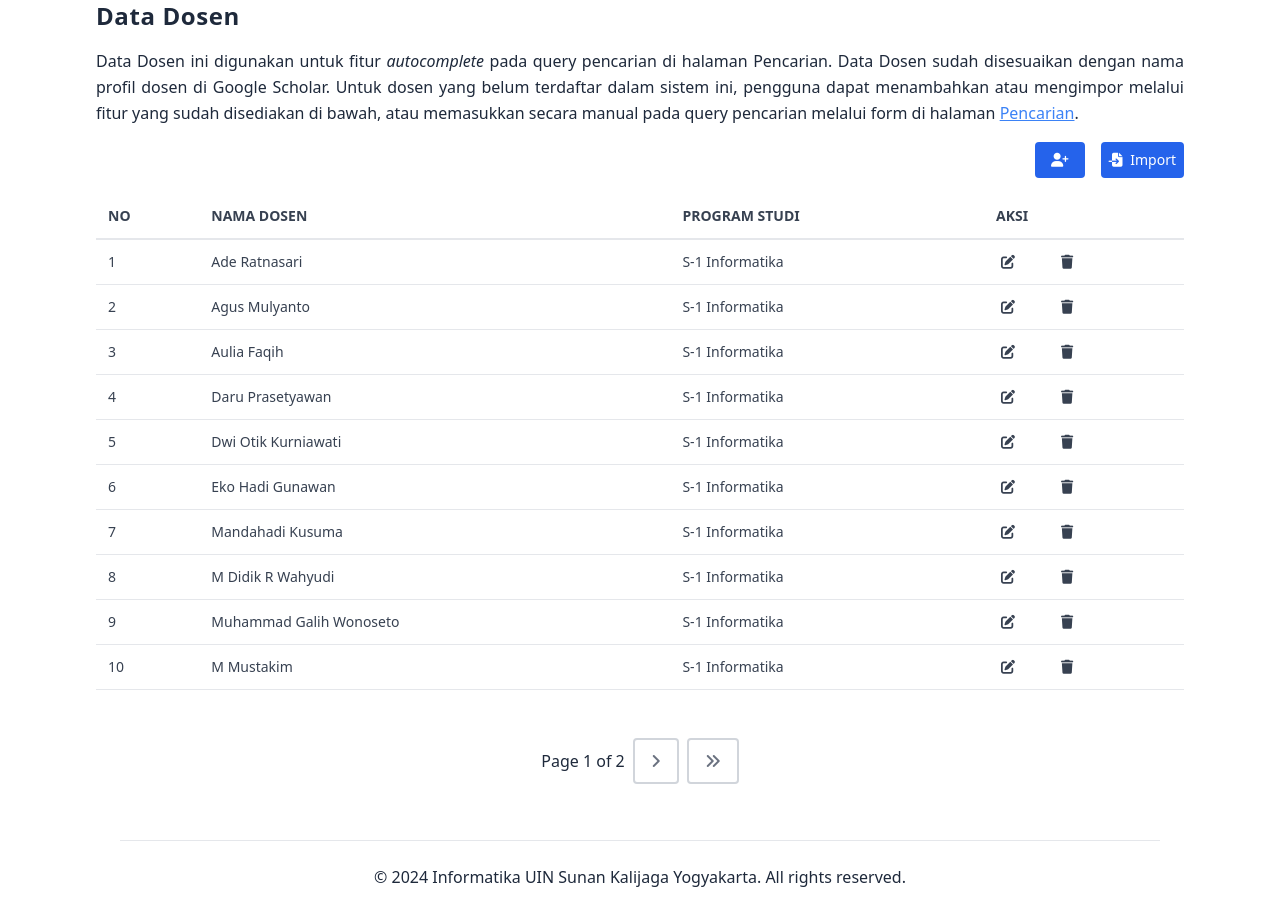
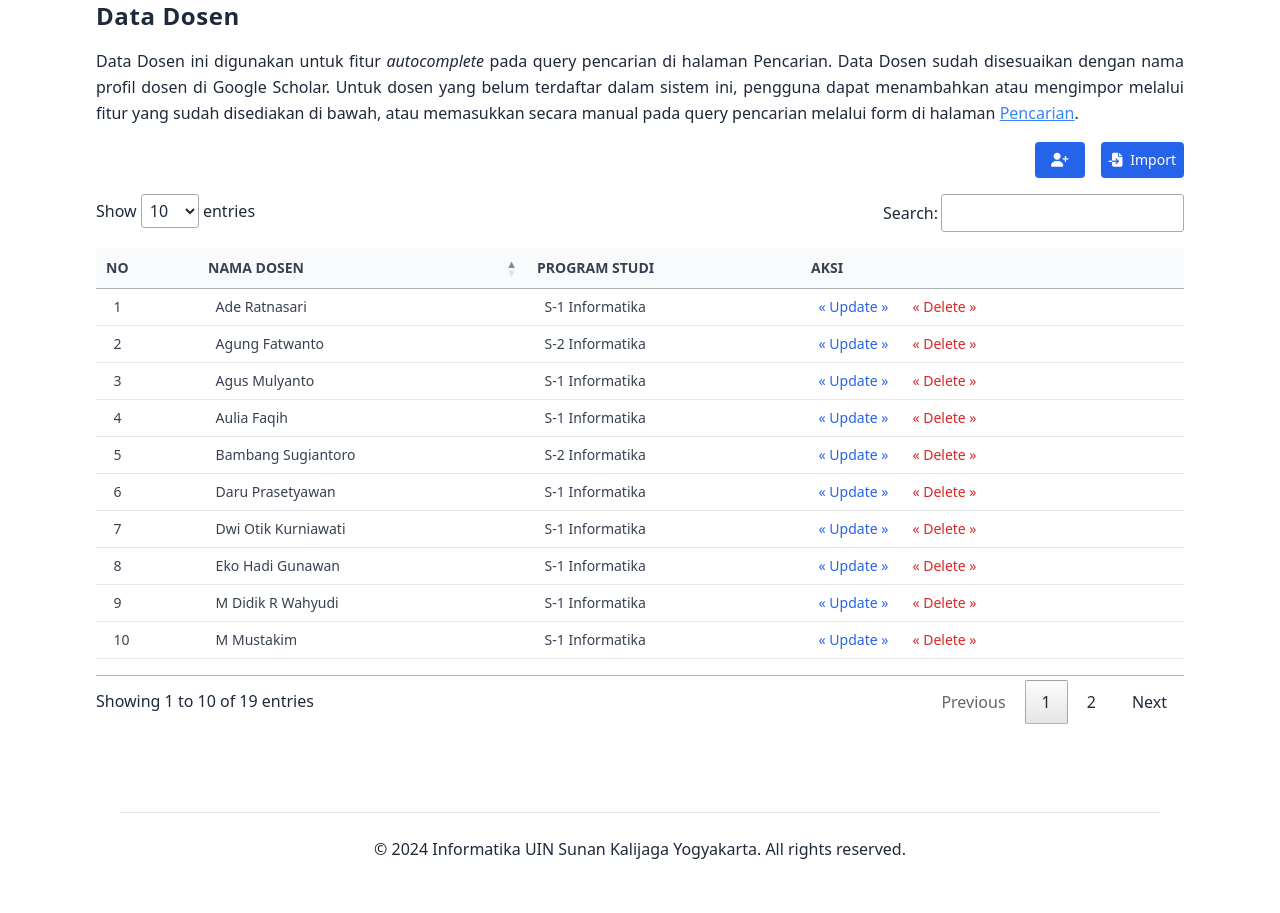
Before and after one commit to hanifamar17/scholar_v1.5, a Flask app: page /dosen in a window 1280 px wide. Shown: the part 166-1079 px from the top of the page. After the commit the page ends 1025 px from the top, so only its background shows below. Run offline with Flask 3, Linux system fonts and the light colour scheme; data comes from the database, SQL or seed files in the repository; some libraries are stand-ins or nearby versions.

Commit message:
fix: update table using datatables for dosen & exclude

```diff
--- a/main.py
+++ b/main.py
@@ -642,12 +642,83 @@
 
 @app.route("/results/false-articles/view")
 def false_articles_view():
-    cur = mysql.connection.cursor()
-    cur.execute("""SELECT id_false_articles, query, author, title, title_url, cited_by_value, cited_by_url, publication_year, publication, thumbnail FROM false_articles""")
-    false_articles = cur.fetchall()
-    cur.close()
-
-    return render_template("results/false_articles.html", articles=false_articles)
+    if request.args.get('draw'):
+        draw = request.args.get('draw')
+        start = int(request.args.get('start', 0))  # start point
+        length = int(request.args.get('length', 10))  # number of records per page
+        search_value = request.args.get('search[value]', '')  # search term
+
+        # Ambil parameter sorting dari DataTables
+        order_column = request.args.get('order[0][column]', '1')  # Default column is query
+        order_dir = request.args.get('order[0][dir]', 'asc')  # Default direction is asc
+
+        # Inisialisasi variabel untuk menyimpan arah sorting masing-masing kolom
+        query_direction = 'asc'  # Default untuk query
+        year_direction = 'asc'   # Default untuk publication_year
+
+        # Logika sorting yang independen
+        if order_column == "1":  # Jika user mengklik kolom query
+            query_direction = order_dir
+
+        elif order_column == "5":  # Jika user mengklik kolom publication_year
+            year_direction = order_dir
+            # Ambil sorting terakhir untuk query dari session jika ada
+            prev_query_dir = request.args.get('prev_query_dir', 'asc')
+            query_direction = prev_query_dir
+
+        # Susun string ORDER BY
+        order_by = f"query {query_direction}, publication_year {year_direction}"
+
+        # Query with searching
+        search_clause = f"WHERE query LIKE %s OR author LIKE %s OR title LIKE %s OR cited_by_value LIKE %s OR publication_year LIKE %s OR publication LIKE %s"
+        search_param = f"%{search_value}%"
+
+        # Main query with search, sorting, and pagination
+        query = (
+                f"SELECT * FROM false_articles {search_clause} ORDER BY {order_by} LIMIT %s OFFSET %s"
+        )
+
+        cur = mysql.connection.cursor()
+        cur.execute(query, (search_param, search_param, search_param, search_param, search_param, search_param, length, start))
+        false_articles = cur.fetchall()
+
+        # Replace None values with '0'
+        false_articles = [[0 if value is None else value for value in row] for row in false_articles]
+
+        # Count total data
+        cur.execute("SELECT COUNT(*) FROM false_articles")
+        total_data = cur.fetchone()[0]
+
+        # Count filtered data (based on search query)
+        cur.execute(f"SELECT COUNT(*) FROM false_articles {search_clause}",
+                        (search_param, search_param, search_param, search_param, search_param, search_param))
+        filtered_data = cur.fetchone()[0]
+
+        cur.close()
+
+        # Prepare the data in DataTables format
+        results = [{
+                "no": start + i + 1,
+                "id_false_articles": row[0],
+                "query": row[1],
+                "author": row[2],
+                "title": row[3],
+                "title_url": row[4],
+                "cited_by_value": row[5],
+                "cited_by_url": row[6],
+                "publication_year": row[7],
+                "publication": row[8],
+        } for i, row in enumerate(false_articles)]
+
+        # Return the JSON response
+        return jsonify({
+                "draw": draw,
+                "recordsTotal": total_data,
+                "recordsFiltered": filtered_data,
+                "data": results
+        })
+
+    return render_template("results/false_articles.html")
 
 @app.route("/results/false-articles/delete/<int:id_false_articles>", methods=["GET", "POST"])
 def false_articles_delete(id_false_articles):
@@ -1411,28 +1482,108 @@
 
 
 #DOSEN
+#@app.route("/dosen")
+#def dosen():
+#    page = request.args.get("page", 1, type=int)
+#    cur = mysql.connection.cursor()
+#    cur.execute("""SELECT * FROM dosen""")
+#    data_dosen = cur.fetchall()
+#    cur.close()
+#    # Tentukan jumlah data per halaman
+#    per_page = 10
+#    total = len(data_dosen)
+#    total_pages = math.ceil(total / per_page)
+#    # Tentukan batasan data untuk halaman saat ini
+#    start = (page - 1) * per_page
+#    end = start + per_page
+#    paginated_data = data_dosen[start:end]
+#    return render_template(
+#        "/dosen/dosen.html",
+#        dosen=paginated_data,
+#        page=page,
+#        per_page=per_page,
+#        total_pages=total_pages,
+#    )
+
 @app.route("/dosen")
 def dosen():
-    page = request.args.get("page", 1, type=int)
-    cur = mysql.connection.cursor()
-    cur.execute("""SELECT * FROM dosen""")
-    data_dosen = cur.fetchall()
-    cur.close()
-    # Tentukan jumlah data per halaman
-    per_page = 10
-    total = len(data_dosen)
-    total_pages = math.ceil(total / per_page)
-    # Tentukan batasan data untuk halaman saat ini
-    start = (page - 1) * per_page
-    end = start + per_page
-    paginated_data = data_dosen[start:end]
-    return render_template(
-        "/dosen/dosen.html",
-        dosen=paginated_data,
-        page=page,
-        per_page=per_page,
-        total_pages=total_pages,
-    )
+    if request.args.get('draw'):
+        draw = request.args.get('draw')
+        start = int(request.args.get('start', 0))  # start point
+        length = int(request.args.get('length', 10))  # number of records per page
+        search_value = request.args.get('search[value]', '')  # search term
+
+        # Ambil parameter sorting dari DataTables
+        order_column = request.args.get('order[0][column]', '1')  # Default column is nama_dosen
+        order_dir = request.args.get('order[0][dir]', 'asc')  # Default direction is asc
+
+        name_direction = 'asc'
+        prodi_direction = 'asc'
+
+        if order_column == "1":  # Jika user mengklik kolom nama dosen
+            name_direction = order_dir
+
+        elif order_column == "2":  # Jika user mengklik kolom publication_year
+            prodi_direction = order_dir
+            # Ambil sorting terakhir untuk nama dosen dari session jika ada
+            prev_query_dir = request.args.get('prev_query_dir', 'asc')
+            name_direction = prev_query_dir
+
+        #order_by = f"nama_dosen {name_direction}, prodi {prodi_direction}"
+
+        order_by = (
+            f"nama_dosen {name_direction}, "
+            f"SUBSTRING_INDEX(prodi, ' ', 1) {prodi_direction}, "  # Sort by level (e.g., S-1, S-2)
+            f"SUBSTRING_INDEX(prodi, ' ', -1) {prodi_direction}"  # Sort by program name within each level
+        )
+
+        # Query with searching
+        search_clause = f"WHERE nama_dosen LIKE %s OR prodi LIKE %s"
+        search_param = f"%{search_value}%"
+
+        # Main query with search, sorting, and pagination
+        query = (
+                f"SELECT * FROM dosen {search_clause} ORDER BY {order_by} LIMIT %s OFFSET %s"
+            )
+
+        try:
+            cur = mysql.connection.cursor()
+            cur.execute(query, (search_param, search_param, length, start))
+            data_dosen = cur.fetchall()
+
+            # Count total data
+            cur.execute("SELECT COUNT(*) FROM dosen")
+            total_data = cur.fetchone()[0]
+
+            # Count filtered data (based on search query)
+            cur.execute(f"SELECT COUNT(*) FROM dosen {search_clause}",
+                        (search_param, search_param))
+            filtered_data = cur.fetchone()[0]
+
+            cur.close()
+
+            # Prepare the data in DataTables format
+            results = [{
+                "no": start + i + 1,
+                "id_dosen": row[0],
+                "nama_dosen": row[1],
+                "prodi": row[2]
+            } for i, row in enumerate(data_dosen)]
+
+            # Return the JSON response
+            return jsonify({
+                "draw": draw,
+                "recordsTotal": total_data,
+                "recordsFiltered": filtered_data,
+                "data": results
+            })
+
+        except Exception as e:
+            # Log error for debugging
+            print("Error fetching data:", str(e))
+            return jsonify({"error": "Data fetch error"}), 500
+
+    return render_template("/dosen/dosen.html")
 
 
 @app.route("/dosen/add", methods=["GET", "POST"])
--- a/templates/dosen/dosen.html
+++ b/templates/dosen/dosen.html
@@ -11,7 +11,7 @@
                     {% else %}
                     hover:text-yellow-800 self-center
                     {% endif %}" href="{{ url_for('admin') }}">
-                    <i class="fa-solid fa-user mr-2"></i>
+                        <i class="fa-solid fa-user mr-2"></i>
                         <span class="mr-2">Admin</span>
                     </a>
                 </div>
@@ -48,21 +48,29 @@
     </nav>
     <content id="content-base" class="space-y-4">
         <h3 class="tracking-wide font-bold text-2xl">Data Dosen</h3>
-        <p class="text-justify">Data Dosen ini digunakan untuk fitur <em>autocomplete</em> pada query pencarian di halaman Pencarian.
-            Data Dosen sudah disesuaikan dengan nama profil dosen di Google Scholar. Untuk dosen yang belum terdaftar dalam sistem ini,
-            pengguna dapat menambahkan atau mengimpor melalui fitur yang sudah disediakan di bawah, atau memasukkan secara manual pada query pencarian melalui form di halaman <a href="{{ url_for('authors') }}" class="underline text-blue-500 hover:text-blue-800">Pencarian</a>.
+        <p class="text-justify">Data Dosen ini digunakan untuk fitur <em>autocomplete</em> pada query pencarian di
+            halaman Pencarian.
+            Data Dosen sudah disesuaikan dengan nama profil dosen di Google Scholar. Untuk dosen yang belum terdaftar
+            dalam sistem ini,
+            pengguna dapat menambahkan atau mengimpor melalui fitur yang sudah disediakan di bawah, atau memasukkan
+            secara manual pada query pencarian melalui form di halaman <a href="{{ url_for('authors') }}"
+                class="underline text-blue-500 hover:text-blue-800">Pencarian</a>.
         </p>
 
         {% with messages = get_flashed_messages(with_categories=true) %}
         {% if messages %}
         <ul>
             {% for category, message in messages %}
-            <div class="text-blue-800 text-sm bg-blue-50 border border-blue-500 px-4 py-3 rounded relative mb-2" role="alert">
+            <div class="text-blue-800 text-sm bg-blue-50 border border-blue-500 px-4 py-3 rounded relative mb-2"
+                role="alert">
                 <li class="{{ category }}">{{ message }}</li>
-                <span class="absolute top-0 bottom-0 right-0 px-4 py-3" onclick="this.parentElement.style.display='none';">
-                    <svg class="fill-current h-6 w-6 text-blue-500" role="button" xmlns="http://www.w3.org/2000/svg" viewBox="0 0 20 20">
+                <span class="absolute top-0 bottom-0 right-0 px-4 py-3"
+                    onclick="this.parentElement.style.display='none';">
+                    <svg class="fill-current h-6 w-6 text-blue-500" role="button" xmlns="http://www.w3.org/2000/svg"
+                        viewBox="0 0 20 20">
                         <title>Close</title>
-                        <path d="M14.348 14.849a1.2 1.2 0 0 1-1.697 0L10 11.819l-2.651 3.029a1.2 1.2 0 1 1-1.697-1.697l2.758-3.15-2.759-3.152a1.2 1.2 0 1 1 1.697-1.697L10 8.183l2.651-3.031a1.2 1.2 0 1 1 1.697 1.697l-2.758 3.152 2.758 3.15a1.2 1.2 0 0 1 0 1.698z" />
+                        <path
+                            d="M14.348 14.849a1.2 1.2 0 0 1-1.697 0L10 11.819l-2.651 3.029a1.2 1.2 0 1 1-1.697-1.697l2.758-3.15-2.759-3.152a1.2 1.2 0 1 1 1.697-1.697L10 8.183l2.651-3.031a1.2 1.2 0 1 1 1.697 1.697l-2.758 3.152 2.758 3.15a1.2 1.2 0 0 1 0 1.698z" />
                     </svg>
                 </span>
             </div>
@@ -74,8 +82,7 @@
         <div id="button" class="flex flex-row-reverse justify-between">
 
             <div class="flex flex-row-reverse space-x-reverse space-x-4 text-center text-white text-sm">
-                <button type="button" class="py-2 px-2 bg-blue-600 rounded hover:bg-blue-800"
-                    onclick="openModal()">
+                <button type="button" class="py-2 px-2 bg-blue-600 rounded hover:bg-blue-800" onclick="openModal()">
                     <i class="fa-solid fa-file-import mr-1"></i>
                     <span>Import</span>
                 </button>
@@ -127,8 +134,14 @@
         </div>
 
 
+        <!-- DataTables CSS -->
+        <link rel="stylesheet" href="https://cdn.datatables.net/1.11.5/css/jquery.dataTables.min.css">
+        <!-- jQuery -->
+        <script src="https://code.jquery.com/jquery-3.6.0.min.js"></script>
+        <!-- DataTables JS -->
+        <script src="https://cdn.datatables.net/1.11.5/js/jquery.dataTables.min.js"></script>
         <div id="content-table" class="overflow-x-auto pb-8">
-            <table class="w-full text-sm text-left text-gray-500 " id="dataTable">
+            <table class="w-full text-sm text-left text-gray-500 py-4" id="dataTable">
                 <thead class="text-sm text-gray-700 uppercase">
                     <tr class="text-left border-b-2">
                         <th scope="col" class="px-3 py-3">No</th>
@@ -138,59 +151,93 @@
                     </tr>
                 </thead>
                 <tbody class="text-gray-700">
-                    {% for row in dosen %}
-                    <tr class="border-b">
-                        <td class="px-3 py-2">{{(page - 1) * per_page + loop.index}}</td>
-                        <td class="px-3 py-2 capitalize">{{row[1]}}</td>
-                        <td class="px-3 py-2 capitalize">{{row[2]}}</td>
-                        <td class="flex flex-row space-x-8 py-2">
-                            <div class="flex">
-                                <form action="{{ url_for('dosen_update_form', id_dosen=row[0]) }}" method="GET">
-                                    <div class="w-5 mr-2 hover:scale-110">
-                                        <button type="submit" class="py-1 px-4"><i type="submit" class="fa-solid fa-pen-to-square"></i></button>
-                                    </div>
-                                </form>
-                            </div>
-                            <div class="flex">
-                                <form action="{{ url_for('dosen_delete', id_dosen=row[0]) }}" method="POST">
-                                    <div class="w-5 mr-2 hover:scale-110">
-                                        <input type="hidden" name="_method" value="DELETE">
-                                        <button type="submit" class="py-1 px-4"><i type="submit" class="fa-solid fa-trash"></i></button>
-                                    </div>
-                                </form>
-                            </div>
-                        </td>
-                    </tr>
-                    {% endfor %}
+
                 </tbody>
             </table>
         </div>
     </content>
-    <pagination class="pagination space-x-2 flex items-center justify-center">
-        {% if page > 1 %}
-        <a class="page-link px-4 py-2 rounded border-2 border-gray-300 hover:shadow-md transition duration-500"
-            href="{{ url_for('dosen', page=1) }}">
-            <i class="text-gray-800 fa-solid fa-angles-left" style="color: rgb(107 114 128);"></i>
-        </a>
-        <a class="page-link px-4 py-2 rounded border-2 border-gray-300 hover:shadow-md transition duration-500"
-            href="{{ url_for('dosen', page=page-1) }}">
-            <i class="text-gray-800 fa-solid fa-angle-left" style="color: rgb(107 114 128);"></i>
-        </a>
-        {% endif %}
 
-        <span>Page {{ page }} of {{ total_pages }}</span>
+    <!--Datatables-->
+    <script>
+        $(document).ready(function () {
+            let prevQueryDir = 'asc'; // Untuk menyimpan arah sorting terakhir kolom query
 
-        {% if page < total_pages %} <a
-            class="page-link px-4 py-2 rounded border-2 border-gray-300 hover:shadow-md transition duration-500"
-            href="{{ url_for('dosen', page=page+1) }}">
-            <i class="text-gray-800 fa-solid fa-angle-right" style="color: rgb(107 114 128);"></i>
-            </a>
-            <a class="page-link px-4 py-2 rounded border-2 border-gray-300 hover:shadow-md transition duration-500"
-                href="{{ url_for('dosen', page=total_pages) }}">
-                <i class="text-gray-800 fa-solid fa-angles-right" style="color: rgb(107 114 128);"></i>
-            </a>
-            {% endif %}
-    </pagination>
+            $('#dataTable').DataTable({
+                "responsive": true,
+                "processing": true,
+                "serverSide": true,
+                "ajax": {
+                    "url": "/dosen",
+                    "type": "GET",
+                    data: function (d) {
+                        // Tambahkan informasi sorting sebelumnya ke request
+                        d.prev_query_dir = prevQueryDir;
+                        return d;
+                    }
+                },
+                "columns": [
+                    { "data": "no" },
+                    { "data": "nama_dosen" },
+                    { "data": "prodi" },
+                    {
+                        "data": "id_dosen",
+                        "orderable": false,
+                        "render": function (data, type, row) {
+                            // Construct URLs using the actual id_dosen value
+                            const updateUrl = `/dosen/update/form/${row.id_dosen}`;
+                            const deleteUrl = `/dosen/delete/${row.id_dosen}`;
+
+                            return `
+                            <div class="flex flex-row space-x-6">
+                                <div class="flex">
+                                    <a href="${updateUrl}" class="hover:scale-110 text-blue-600 hover:text-blue-900">
+                                       &laquo Update &raquo
+                                    </a>
+                                </div>
+                                <div class="flex">
+                                    <form action="${deleteUrl}" method="POST" onsubmit="return confirm('Are you sure you want to delete this item?');">
+                                        <input type="hidden" name="_method" value="DELETE">
+                                        <button type="submit" class="hover:scale-110 text-red-600 hover:text-red-900">
+                                            &laquo Delete &raquo
+                                            </button>
+                                    </form>
+                                </div>
+                            </div>`;
+                        },
+                    }
+                ],
+                "order": [[1, "asc"]],  // Default sorting on 'nama_dosen' column
+                createdRow: function (row, data, dataIndex) {
+                    $(row).addClass('hover:bg-gray-100');
+                    $(row).find('td').each(function (index, td) {
+                        $(td).addClass('px-6 text-gray-700 border-b');
+                        $(td).css({
+                            "padding-left": "1.1rem",
+                            "padding-right": "1.1rem"
+                        });
+                    });
+                },
+                // Styling untuk header
+                "headerCallback": function (thead, data, start, end, display) {
+                    $(thead).find('th').addClass('text-gray-700 bg-gray-50');
+                },
+                columnDefs: [
+                    {
+                        // Kolom yang tidak bisa di-sort
+                        targets: [0, 2],
+                        orderable: false,
+                        className: 'no-sort' // Tambahkan class untuk styling
+                    },
+                    {
+                        // Kolom yang bisa di-sort
+                        targets: [1],
+                        orderable: true
+                    }
+                ],
+            });
+        });
+    </script>
+
 
 
 </div>
--- a/templates/results/all_results.html
+++ b/templates/results/all_results.html
@@ -184,6 +184,7 @@
                         // Debugging: Periksa apakah fungsi ini dipanggil
                         //console.log('Row created', row, data, dataIndex);
                         $(row).find('td').each(function (index, td) {
+                            $(row).addClass('hover:bg-gray-100');
                             $(td).addClass('px-6 text-gray-700 border-b');
                             $(td).css({
                                 "padding-left": "1.1rem",
--- a/templates/results/results.html
+++ b/templates/results/results.html
@@ -184,6 +184,7 @@
                     createdRow: function (row, data, dataIndex) {
                         // Debugging: Periksa apakah fungsi ini dipanggil
                         //console.log('Row created', row, data, dataIndex);
+                        $(row).addClass('hover:bg-gray-100');
                         $(row).find('td').each(function (index, td) {
                             $(td).addClass('px-6 text-gray-700 border-b');
                             $(td).css({
--- a/templates/results/search_author_results.html
+++ b/templates/results/search_author_results.html
@@ -136,6 +136,7 @@
                         //console.log('Row created', row, data, dataIndex);
                         $(row).addClass('bg-white hover:bg-gray-100'); // menambahkan class untuk <tr>
                         $(row).find('td').each(function (index, td) {
+                            $(row).addClass('hover:bg-gray-100');
                             $(td).addClass('px-6 text-gray-700 border-b');
                             $(td).attr('scope', 'col');
                             $(td).attr('rowspan', 1);
```
Also changed, not shown: templates/results/false_articles.html (+103 -36 lines).
